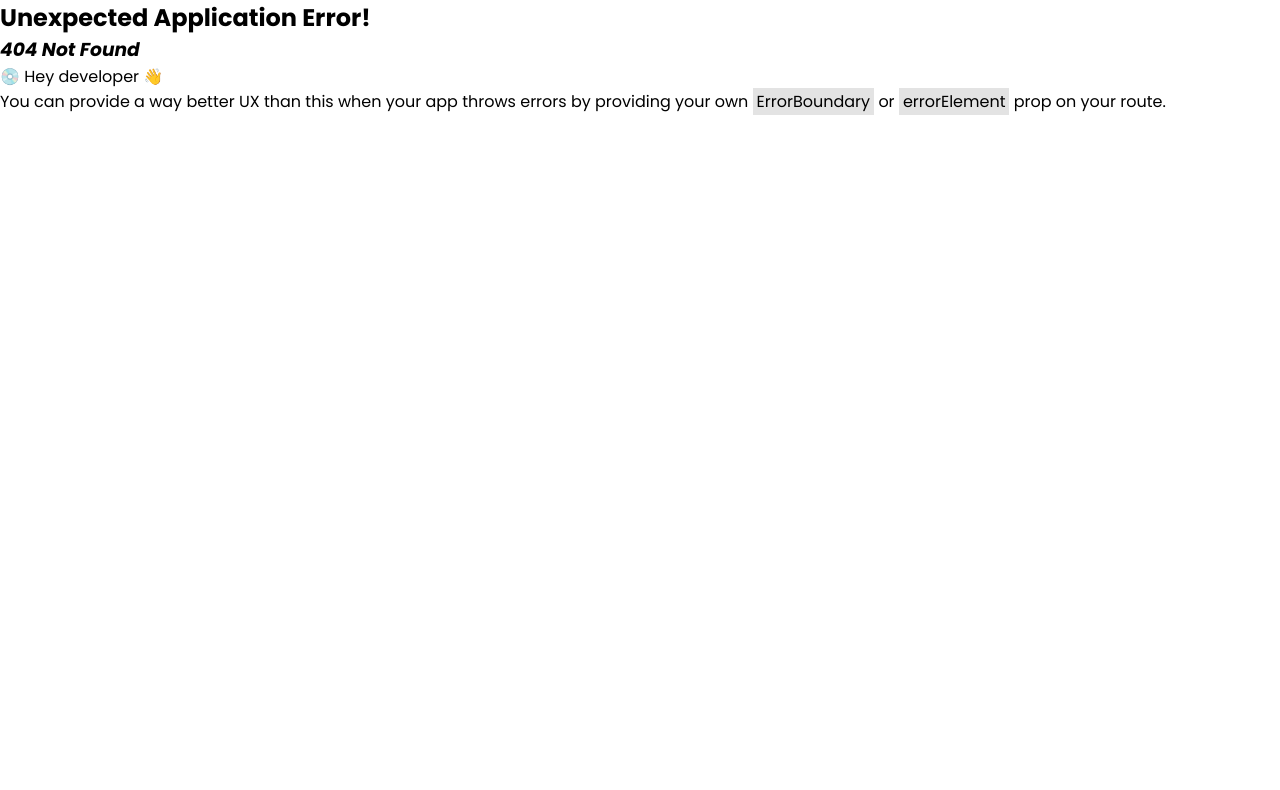
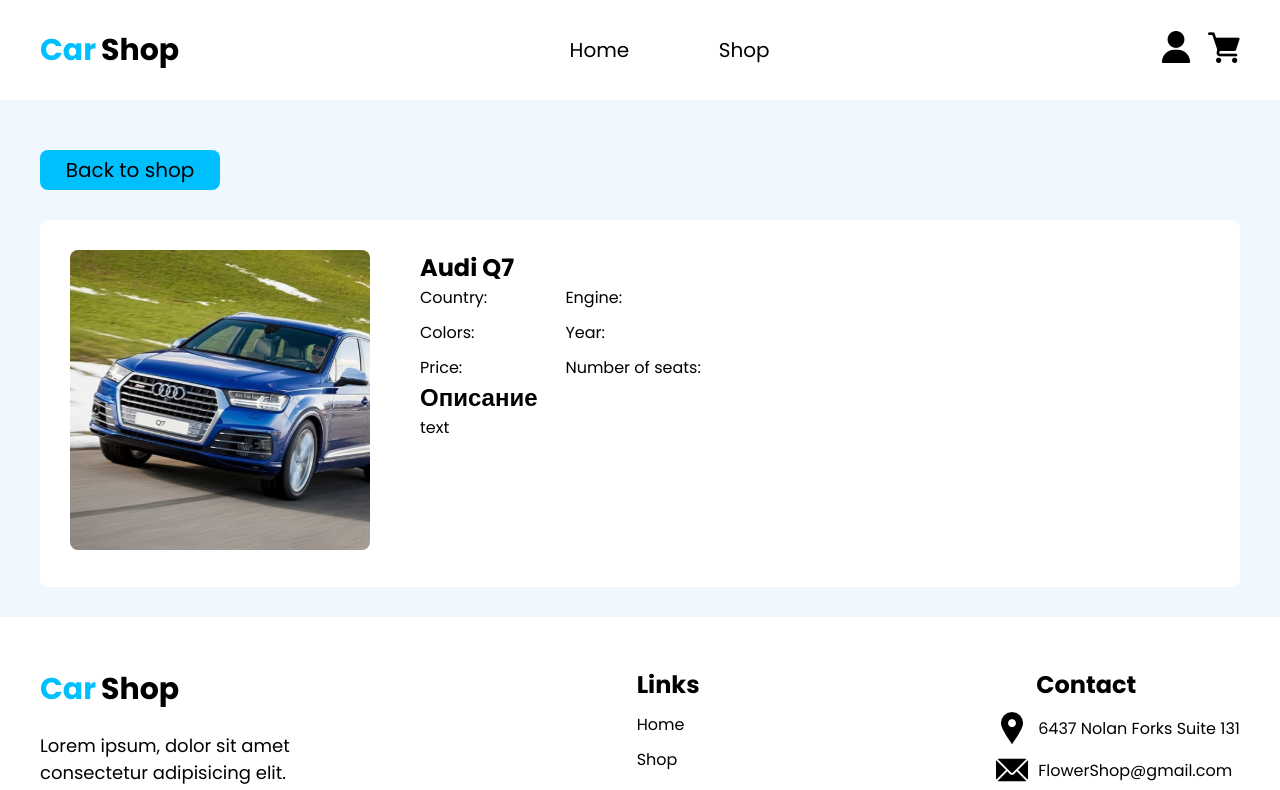
Before and after one commit to ArteemGer/Car-shop, a React (Vite) app: page /car in a window 1280 px wide. Before the commit this address had no page. Shown: the top 790 px of the page. Built offline with nearby package versions, Linux system fonts and the light colour scheme; the HTML template or start-up script is replaced by a standard one.

Commit message:
add car page

```diff
--- a/src/App.tsx
+++ b/src/App.tsx
@@ -33,7 +33,7 @@
     ),
   },
   {
-    path: `/shop/car/:id`,
+    path: `/car`,
     element: (
       <Layout>
         <CarPage />
--- a/src/components/card/card.tsx
+++ b/src/components/card/card.tsx
@@ -1,4 +1,4 @@
-import { useCartStore } from '../../stores/CartStore';
+import { NavLink } from 'react-router-dom';
 import { Flower } from '../../stores/FlowerStore';
 import styles from '../card/card.module.css'
 
@@ -8,7 +8,7 @@
 
 export function Card({ flower }: Props) {
     return (
-        <>
+        <NavLink to={`/car?=${flower.name}`}>
             <div className={styles.card}>
                 <img src={flower.image} alt={flower.name} />
                 <h2>{flower.name}</h2>
@@ -16,6 +16,6 @@
                     <p>{flower.price}$</p>
                 </div>
             </div>
-        </>
+        </NavLink>
     )
 }
--- a/src/pages/CarPage/CarPage.module.css
+++ b/src/pages/CarPage/CarPage.module.css
@@ -0,0 +1,47 @@
+.container{
+    display: flex;
+    justify-content: center;
+    background-color: aliceblue;
+}
+.car{
+    width: 1200px;
+    margin-top: 50px;
+}
+.btnBack{
+    display: flex;
+    align-items: center;
+    justify-content: center;
+    width: 180px;
+    height: 40px;
+    font-size: 20px;
+    background-color: deepskyblue;
+    border: none;
+    border-radius: 8px;
+    transition: all 0.3s;
+}
+.btnBack:hover{
+    background-color: white;
+    outline: 1px deepskyblue solid;
+    color: deepskyblue;
+}
+.carInfo{
+    background-color: white;
+    padding: 30px;
+    margin-bottom: 30px;
+    margin-top: 30px;
+    border-radius: 8px;
+    display: flex;
+}
+.image{
+    width: 300px;
+    border-radius: 8px;
+}
+.carText{
+    padding-left: 50px;
+}
+.feature {
+    display: grid;
+    grid-template-columns: 1fr 1fr;
+    grid-template-rows: 1fr 1fr;
+    grid-gap: 10px;
+}
--- a/src/pages/CarPage/CarPage.tsx
+++ b/src/pages/CarPage/CarPage.tsx
@@ -1,7 +1,36 @@
+import { NavLink } from 'react-router-dom'
+import styles from '../CarPage/CarPage.module.css'
+
 export function CarPage () {
     return (
         <>
-
+            <div className={styles.container}>
+                <div className={styles.car}>
+                    <div className={styles.btn}>
+                        <NavLink to={'/shop'} className={styles.btnBack}>Back to shop</NavLink>
+                    </div>
+                    <div className={styles.carInfo}>
+                        <div className="img">
+                            <img src="/Audi q7.svg" alt="car" className={styles.image} />
+                        </div>
+                        <div className={styles.carText}>
+                        <h2>Audi Q7</h2>
+                            <div className={styles.feature}>
+                                <p>Country:</p>
+                                <p>Engine:</p>
+                                <p>Colors:</p>
+                                <p>Year:</p>
+                                <p>Price:</p>
+                                <p>Number of seats:</p>
+                            </div>
+                            <div className={styles.carDesc}>
+                                <h2>Описание</h2>
+                                <p>text</p>
+                            </div>
+                        </div>
+                    </div>
+                </div>
+            </div>
         </>
     )
 }
```
